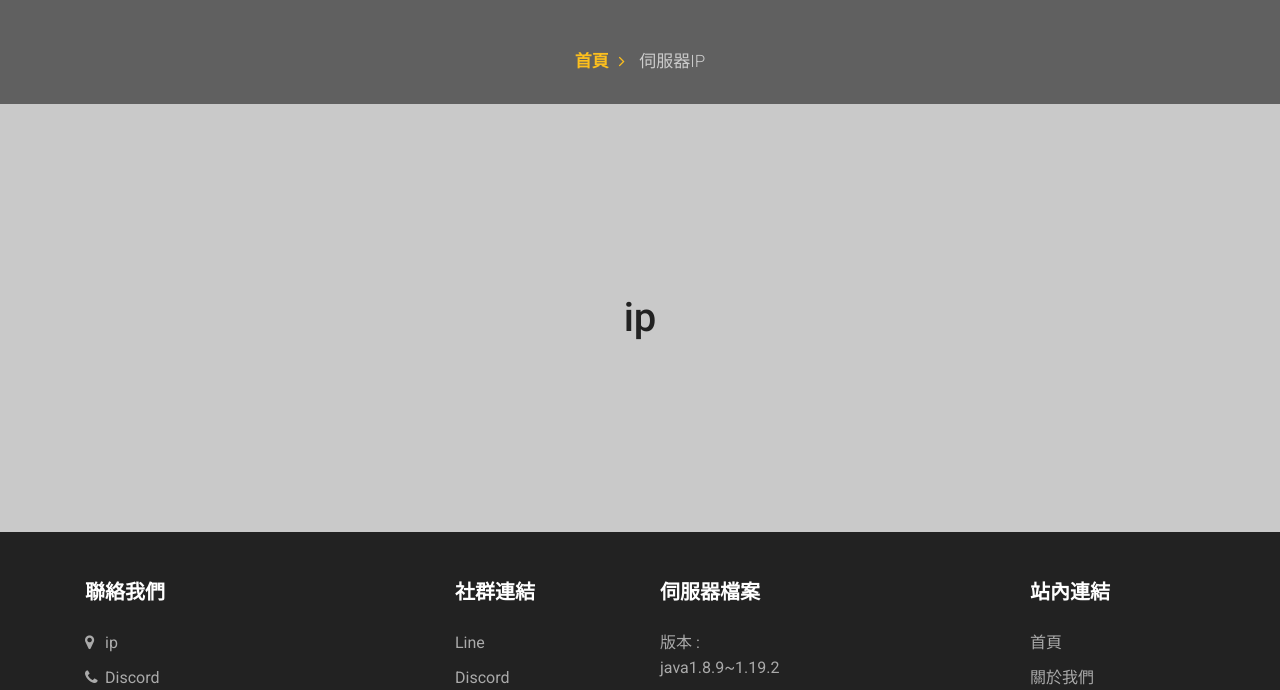
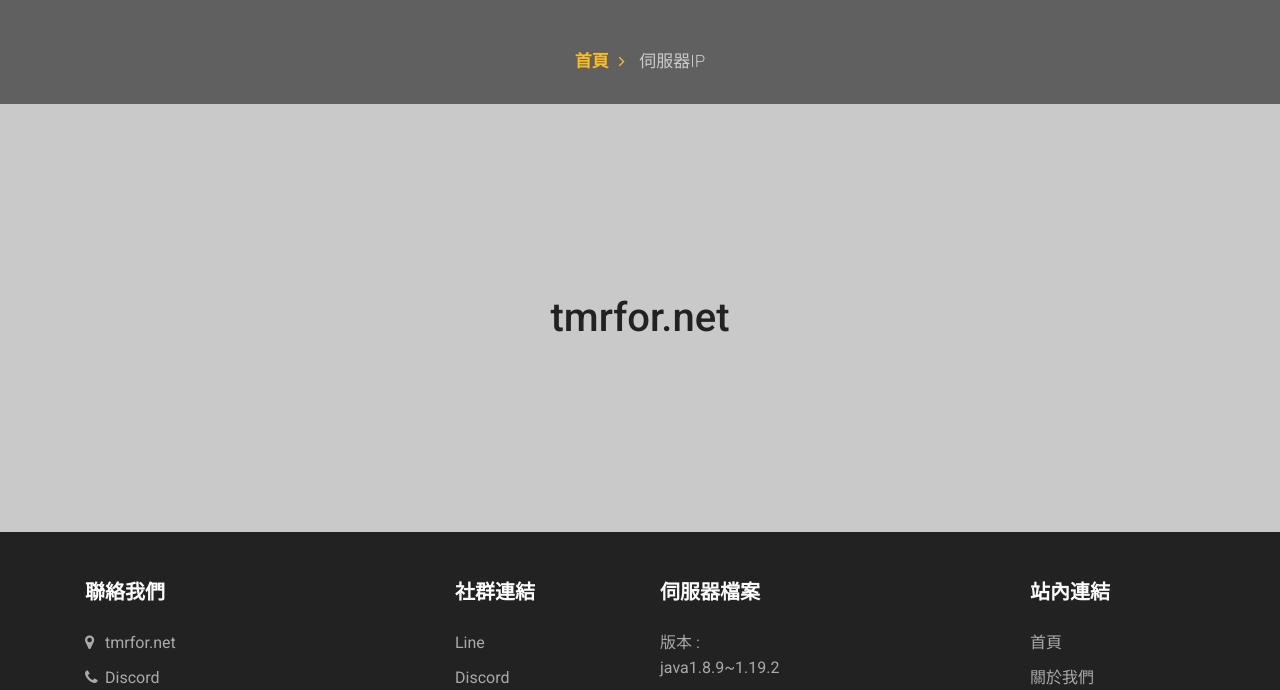
Before and after one commit to Haimudesu/tmrfor, a plain HTML site: page serverip/index.html in a window 1280 px wide. Shown: the part 76-766 px from the top of the page. Drawn offline with Linux system fonts and the light colour scheme.

Commit message:
Add files via upload

```diff
--- a/serverip/index.html
+++ b/serverip/index.html
@@ -186,7 +186,7 @@ $(function () {
 			<br>
 			<br>
 			<br>
-			<h1 class="text-center" style="color: var(--header-title-color);">ip</h1>
+			<h1 class="text-center" style="color: var(--header-title-color);">tmrfor.net</h1>
 			<br>
 			<br>
 			<br>
@@ -202,7 +202,7 @@ $(function () {
 			<div class="footer-list-29 footer-1">
 				<h2 class="footer-title-29">聯絡我們</h2>
 				<ul>
-					<li><p><span class="fa fa-map-marker"></span>ip</p></li>
+					<li><p><span class="fa fa-map-marker"></span>tmrfor.net</p></li>
 					<li><a  target="_blank" href="https://discord.gg/4fP9tAp8Hx"><span class="fa fa-phone"></span>Discord</a></li>
 					<li><a href="mailto:lloyd9ninja@gmail.com" class="mail"><span class="fa fa-envelope-open-o"></span>lloyd9ninja@gmail.com</a></li>
 					<li><a href="mailto:haimusang@gmail.com" class="mail"><span class="fa fa-envelope-open-o"></span>haimusang@gmail.com</a></li>
```
Also changed, not shown: about/index.html (+1 -1 lines), home/index.html (+2 -2 lines), servermap/index.html (+1 -1 lines), servertour/index.html (+1 -1 lines).
